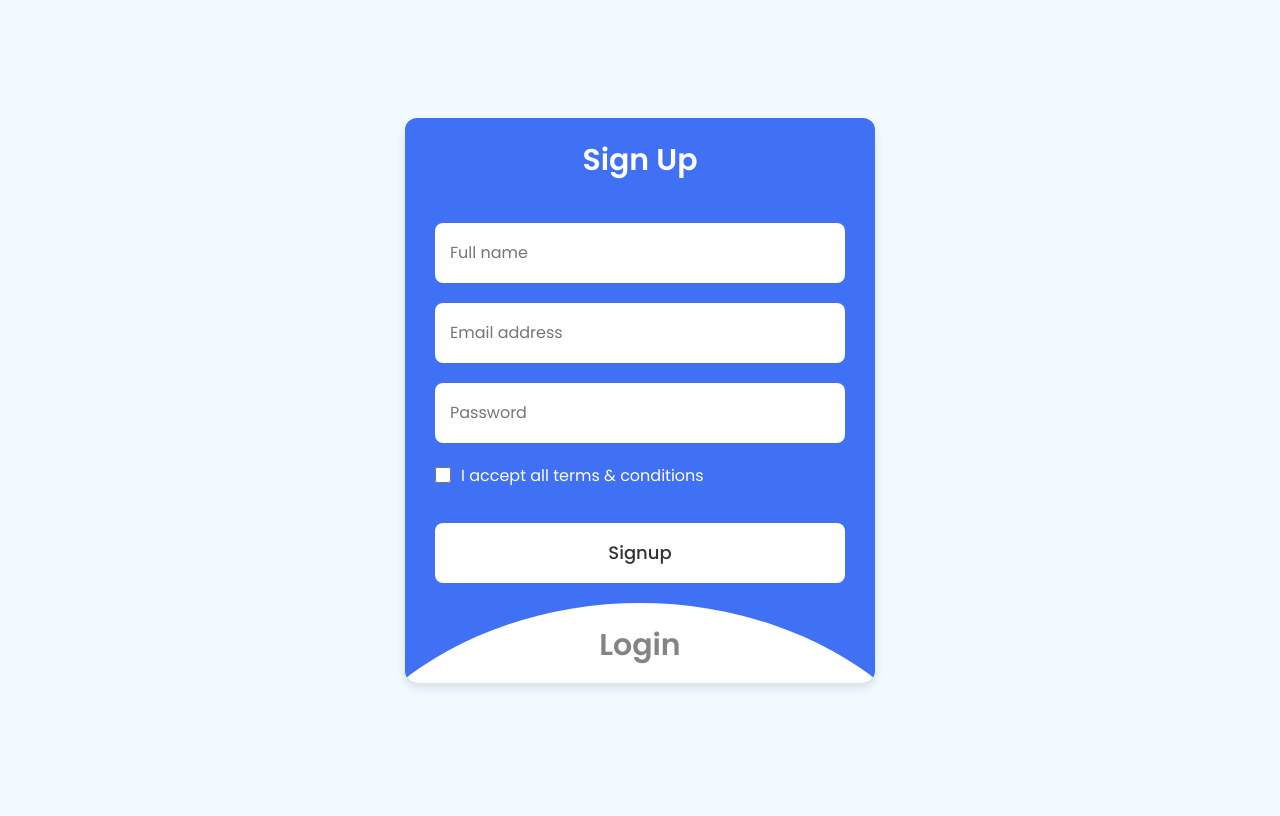
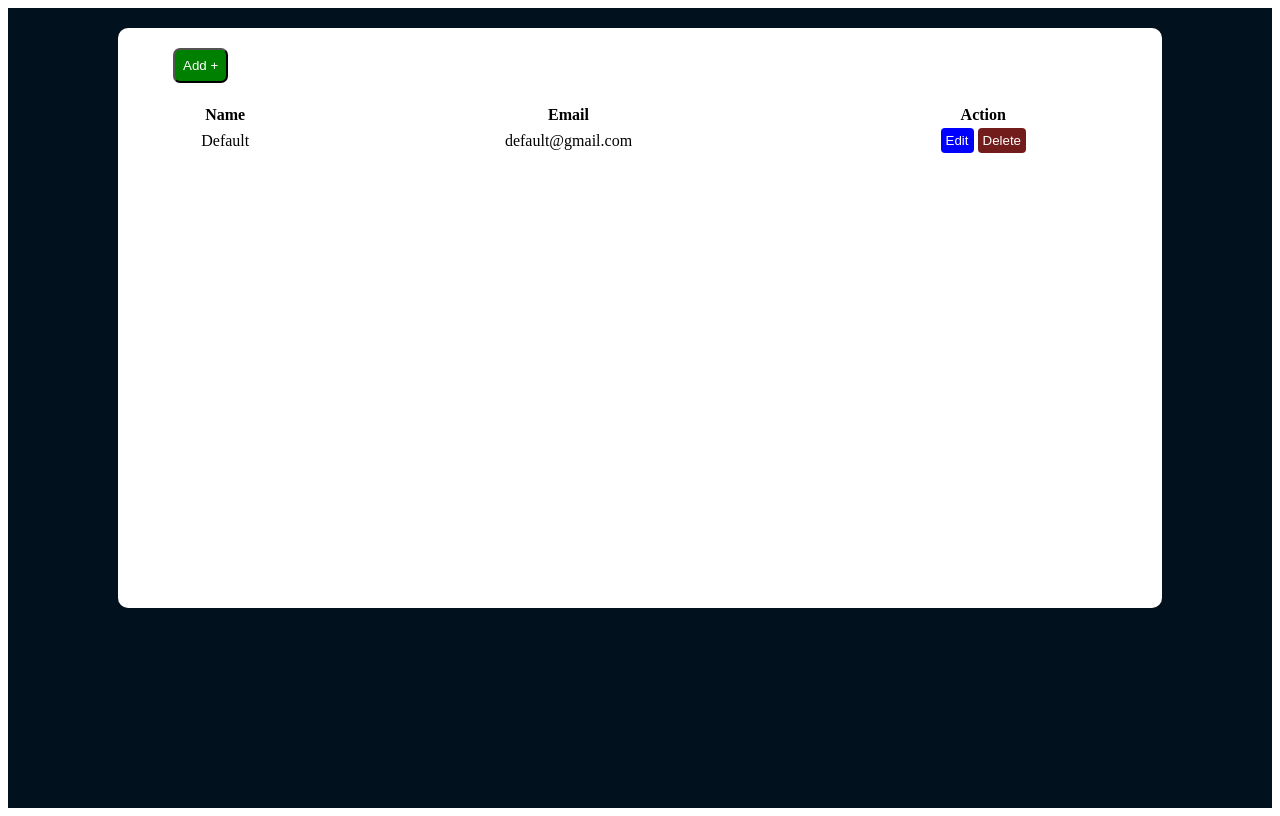
Before and after one commit to ogabek2055/exam-4, a plain HTML site: page index.html in a window 1280 px wide. Drawn offline with Linux system fonts and the light colour scheme.

Commit message:
Completed ToDo

```diff
--- /dev/null
+++ b/css/auth.css
@@ -0,0 +1,130 @@
+@import url("https://fonts.googleapis.com/css2?family=Poppins:wght@200;300;400;500;600;700&display=swap");
+
+* {
+  margin: 0;
+  padding: 0;
+  box-sizing: border-box;
+  font-family: "Poppins", sans-serif;
+}
+body {
+  min-height: 100vh;
+  display: flex;
+  align-items: center;
+  justify-content: center;
+  background: #f0faff;
+}
+.wrapper {
+  position: relative;
+  max-width: 470px;
+  width: 100%;
+  border-radius: 12px;
+  padding: 20px 30px 100px;
+  background: #4070f4;
+  box-shadow: 0 5px 10px rgba(0, 0, 0, 0.1);
+  overflow: hidden;
+}
+
+.form.login {
+  position: absolute;
+  width: 100%;
+  height: 100%;
+  left: 50%;
+  bottom: -86%;
+  transform: translateX(-50%);
+  width: calc(100% + 220px);
+  padding: 20px 140px;
+  border-radius: 50%;
+  background: #fff;
+  transition: all 0.6s ease;
+}
+.wrapper.active .form.login {
+  bottom: -15%;
+  border-radius: 35%;
+  box-shadow: 0 -5px 10px rgba(0, 0, 0, 0.1);
+}
+.form header {
+  font-size: 30px;
+  text-align: center;
+  color: #fff;
+  font-weight: 600;
+  cursor: pointer;
+}
+.form.login header {
+  color: #333;
+  opacity: 0.6;
+}
+.wrapper.active .form.login header {
+  opacity: 1;
+}
+.wrapper.active .signup header {
+  opacity: 0.6;
+}
+.wrapper form {
+  display: flex;
+  flex-direction: column;
+  gap: 20px;
+  margin-top: 40px;
+}
+form input {
+  height: 60px;
+  border: none;
+  padding: 0 15px;
+  font-size: 16px;
+  font-weight: 400;
+  color: #333;
+  border-radius: 8px;
+  background: #fff;
+}
+.form.login input {
+  border: 1px solid #aaa;
+}
+.form.login input:focus {
+  box-shadow: 0 1px 0 #aaa;
+}
+form .checkbox {
+  display: flex;
+  align-items: center;
+  gap: 10px;
+}
+.checkbox input[type="checkbox"] {
+  height: 16px;
+  width: 16px;
+  accent-color: #fff;
+  cursor: pointer;
+}
+form .checkbox label {
+  cursor: pointer;
+  color: #fff;
+}
+form a {
+  color: #333;
+  text-decoration: none;
+}
+form a:hover {
+  text-decoration: underline;
+}
+form input[type="submit"] {
+  margin-top: 15px;
+  padding: none;
+  font-size: 18px;
+  font-weight: 500;
+  cursor: pointer;
+}
+.form.login input[type="submit"] {
+  background: #4070f4;
+  color: #fff;
+  border: none;
+}
+
+.link {
+  color: grey;
+  border-radius: 20px;
+  padding: 15px 45px;
+  border: 1px solid #4070f4;
+  background-color: white;
+}
+
+.link2 {
+  background-color: #4070f4;
+  color: white;
+}
--- a/css/main.css
+++ b/css/main.css
@@ -1,118 +1,76 @@
-@import url("https://fonts.googleapis.com/css2?family=Poppins:wght@200;300;400;500;600;700&display=swap");
 
-* {
-  margin: 0;
-  padding: 0;
-  box-sizing: border-box;
-  font-family: "Poppins", sans-serif;
-}
-body {
-  min-height: 100vh;
+.container {
   display: flex;
-  align-items: center;
   justify-content: center;
-  background: #f0faff;
-}
-.wrapper {
-  position: relative;
-  max-width: 470px;
-  width: 100%;
-  border-radius: 12px;
-  padding: 20px 30px 100px;
-  background: #4070f4;
-  box-shadow: 0 5px 10px rgba(0, 0, 0, 0.1);
-  overflow: hidden;
+  height: 100vh;
+  background-color: rgb(2, 17, 30);
 }
 
-.form.login {
-  position: absolute;
-  width: 100%;
-  height: 100%;
-  left: 50%;
-  bottom: -86%;
-  transform: translateX(-50%);
-  width: calc(100% + 220px);
-  padding: 20px 140px;
-  border-radius: 50%;
-  background: #fff;
-  transition: all 0.6s ease;
+.form_container {
+  margin-top: 20px;
+  border-radius: 10px;
+  height: 70vh;
+  width: 80vw;
+  padding: 10px;
+  background-color: white;
+  display: flex;
+  flex-direction: column;
+  align-items: center;
 }
-.wrapper.active .form.login {
-  bottom: -15%;
-  border-radius: 35%;
-  box-shadow: 0 -5px 10px rgba(0, 0, 0, 0.1);
+form input {
+  padding: 10px;
+  border-radius: 8px;
+  border: 1px solid grey;
 }
-.form header {
-  font-size: 30px;
-  text-align: center;
-  color: #fff;
-  font-weight: 600;
+form button {
+  padding: 10px;
+  background-color: green;
+  color: white;
+  border-radius: 7px;
   cursor: pointer;
 }
-.form.login header {
-  color: #333;
-  opacity: 0.6;
-}
-.wrapper.active .form.login header{
- opacity: 1;
-}
-.wrapper.active .signup header{
-  opacity: 0.6;
- }
-.wrapper form {
-
+.add_div {
+  width: 100%;
+  padding: 10px 0 0 90px;
   display: flex;
   flex-direction: column;
-  gap: 20px;
-  margin-top: 40px;
+  align-items: flex-start;
 }
-form input {
-  height: 60px;
-  border: none;
-  padding: 0 15px;
-  font-size: 16px;
-  font-weight: 400;
-  color: #333;
-  border-radius: 8px;
-  background: #fff;
+.add_div button {
+  padding: 8px;
+  background-color: green;
+  color: white;
+  border-radius: 7px;
 }
-.form.login input {
-  border: 1px solid #aaa;
-}
-.form.login input:focus {
-  box-shadow: 0 1px 0 #aaa;
-}
-form .checkbox {
-  display: flex;
-  align-items: center;
-  gap: 10px;
-}
-.checkbox input[type="checkbox"] {
-  height: 16px;
-  width: 16px;
-  accent-color: #fff;
+.add_div button:hover {
+  background-color: rgb(2, 58, 2);
   cursor: pointer;
 }
-form .checkbox label {
+
+table {
+  width: 100%;
+  margin-top: 20px;
+  text-align: center;
+}
+table button {
   cursor: pointer;
-  color: #fff;
+  padding: 5px;
+  border-radius: 4px;
 }
-form a {
-  color: #333;
-  text-decoration: none;
+table .edit {
+  background-color: blue;
+  color: white;
+  border: none;
+  padding: 5px;
 }
-form a:hover {
-  text-decoration: underline;
+
+table .delete {
+  padding: 5px;
+  border: none;
+  background-color: rgb(114, 28, 28);
+  color: white;
 }
-form input[type="submit"] {
-  margin-top: 15px;
-  padding: none;
-  font-size: 18px;
-  font-weight: 500;
-  cursor: pointer;
+.update_form,
+.create_form {
+  display: none;
 }
-.form.login input[type="submit"] {
-  background: #4070f4;
-  color: #fff;
-  border: none;
-}
--- a/index.html
+++ b/index.html
@@ -7,51 +7,43 @@
       content="width=device-width, initial-scale=1.0"
     />
     <link rel="stylesheet" href="./css/main.css" />
-    <title>Sodiqov Ogabek G14</title>
+    <title>User Interface</title>
   </head>
-  <body>
-    <section class="wrapper">
-      <!--? Sign Up  -->
-      <div class="form signup">
-        <header>Sign Up</header>
-        <form action="#">
-          <input type="text" placeholder="Full name" required />
-          <input type="text" placeholder="Email address" required />
-          <input type="text" placeholder="Password" required />
-          <div class="checkbox">
-            <input type="checkbox" id="signupCheck" />
-            <label for="signupCheck">
-              I accept all terms & conditions</label
-            >
-          </div>
-          <input type="submit" value="Signup" />
+  <body onload="readAll()">
+    <div class="container">
+      <div class="form_container">
+        <form class="create_form">
+          <input type="text" class="name" placeholder="Enter name" />
+          <input
+            type="email"
+            class="email"
+            placeholder="Enter email"
+          />
+          <button type="button" onclick="add()">Create</button>
         </form>
+        <form class="update_form">
+          <input type="text" hidden class="id" />
+          <input type="text" class="uname" placeholder="Username" />
+          <input
+            type="email"
+            class="uemail"
+            placeholder="UserEmail"
+          />
+          <button type="button" onclick="update()">Update</button>
+        </form>
+        <div class="add_div">
+          <button type="button" onclick="create()">Add +</button>
+        </div>
+        <table>
+          <thead>
+            <th>Name</th>
+            <th>Email</th>
+            <th>Action</th>
+          </thead>
+          <tbody class="data_table"></tbody>
+        </table>
       </div>
-      <!--? end of sign up  -->
-
-      <!--? Sign in  -->
-      <div class="form login">
-        <header>Login</header>
-        <form action="#">
-          <input type="text" placeholder="Email address" required />
-          <input type="text" placeholder="Password" required />
-          <a href="#">Forgot password?</a>
-          <input type="submit" value="Login" />
-        </form>
-      </div>
-      <!--? end of Sign in  -->
-    </section>
-    <script>
-      const wrapper = document.querySelector(".wrapper");
-     const signupHeader = document.querySelector(".signup header");
-     const loginHeader = document.querySelector(".login header");
-
-      loginHeader.addEventListener("click", () => {
-        wrapper.classList.add("active");
-      });
-      signupHeader.addEventListener("click", () => {
-        wrapper.classList.remove("active");
-      });
-    </script>
+    </div>
+    <script src="./js/main.js" defer></script>
   </body>
 </html>
--- a/js/main.js
+++ b/js/main.js
@@ -0,0 +1,83 @@
+let data = [
+  {
+    id: 2,
+    name: "Default",
+    email: "default@gmail.com",
+  },
+];
+
+function readAll() {
+
+  localStorage.setItem("object", JSON.stringify(data));
+  var tableData = document.querySelector(".data_table");
+
+  var object = localStorage.getItem("object");
+  var objectData = JSON.parse(object);
+  var elements = "";
+
+  objectData.map((record) => {
+    elements += `
+   <tr>
+   <td>${record.name}</td>
+   <td>${record.email}</td>
+   <td>
+   <button class="edit" onclick={edit(${record.id})}>Edit</button>
+   <button class="delete"  onclick={delet(${record.id})}>Delete</button>
+   </td>
+   </tr>
+
+    `;
+  });
+
+  tableData.innerHTML = elements;
+}
+
+function delet(id) {
+  data = data.filter((rec) => rec.id !== id);
+  alert("Successfully deleted! ✔")
+  readAll();
+}
+
+function create() {
+  document.querySelector(".create_form").style.display = "block";
+  document.querySelector(".add_div").style.display = "none";
+}
+
+function add() {
+  var name = document.querySelector(".name").value;
+  var email = document.querySelector(".email").value;
+
+  if (name && email) {
+    var newObj = { id: 3, name: name, email: email };
+    data.push(newObj);
+
+    document.querySelector(".create_form").style.display = "none";
+    document.querySelector(".add_div").style.display = "block";
+    alert("Successfully created ✔");
+
+    readAll();
+  }else {
+    alert("Name yoki email kiritilmagan!!! 🙄 ")
+  }
+}
+
+function edit(id) {
+  document.querySelector(".update_form").style.display = "block";
+  var obj = data.find((rec) => rec.id === id);
+  document.querySelector(".uname").value = obj.name;
+  document.querySelector(".uemail").value = obj.email;
+  document.querySelector(".id").value = obj.id;
+}
+
+function update() {
+  var id = parseInt(document.querySelector(".id").value);
+  var name = document.querySelector(".uname").value;
+  var email = document.querySelector(".uemail").value;
+
+  var index = data.findIndex((rec) => rec.id === id);
+  data[index] = { id, name, email };
+  alert("Successfully Edited ✔!")
+  document.querySelector(".update_form").style.display = "none";
+
+  readAll();
+}
```
Also changed, not shown: js/signin.js (added, +10 -0 lines), signin.html (added, +60 -0 lines).
